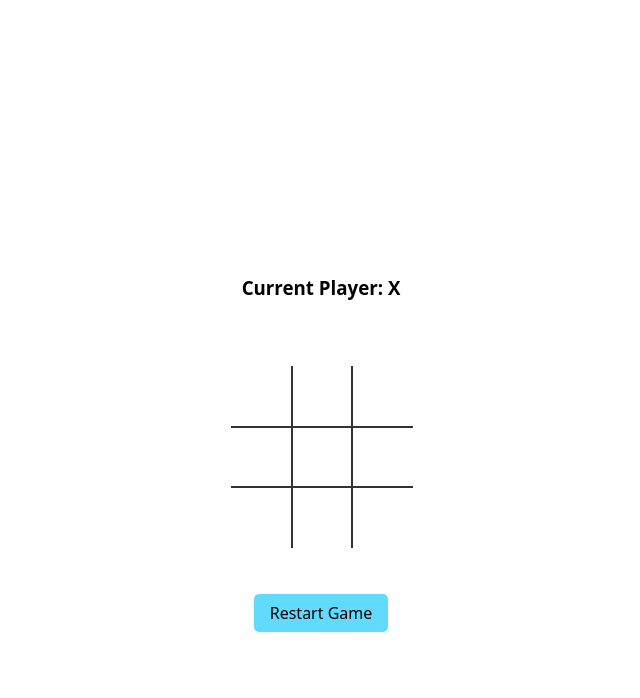
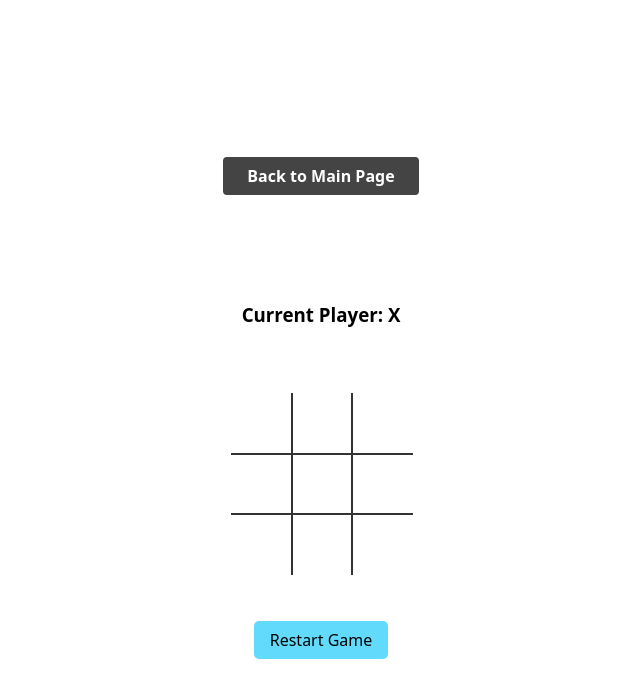
Before and after one commit to FranciscoResendes/games-website, a React (Vite) app: page /tic-tac-toe in a window 1280 px wide. Shown: the top 698 px of the page, without its empty margins (319-959 px from the left). Built offline with nearby package versions, Linux system fonts and the light colour scheme.

Commit message:
Added back to main page button to tic-tac-toe

```diff
--- a/src/tic-tac-toe/App.css
+++ b/src/tic-tac-toe/App.css
@@ -1,3 +1,20 @@
+/* Back to Main Page button styling */
+.ttt-nav-btn {
+  display: block;
+  margin: 1rem auto 1rem auto;
+  padding: 0.5rem 1.5rem;
+  font-size: 1rem;
+  background: #444;
+  color: #fff;
+  border: none;
+  border-radius: 4px;
+  cursor: pointer;
+  font-weight: bold;
+  transition: background 0.2s;
+}
+.ttt-nav-btn:hover {
+  background: #222;
+}
 #root {
   max-width: 1280px;
   margin: 0 auto;
--- a/src/tic-tac-toe/TicTacToeGame.tsx
+++ b/src/tic-tac-toe/TicTacToeGame.tsx
@@ -1,3 +1,7 @@
+// Navigation to main page
+function handleGoHome() {
+  window.location.href = '/';
+}
 import { useState } from 'react'
 import './App.css'
 
@@ -34,6 +38,7 @@ function App() {
 
   return (
     <>
+      <button className="ttt-nav-btn" onClick={handleGoHome}>Back to Main Page</button>
       <div>
         <h1>Tic Tac Toe</h1>
         <h3>Current Player: {currentPlayer}</h3>
```
